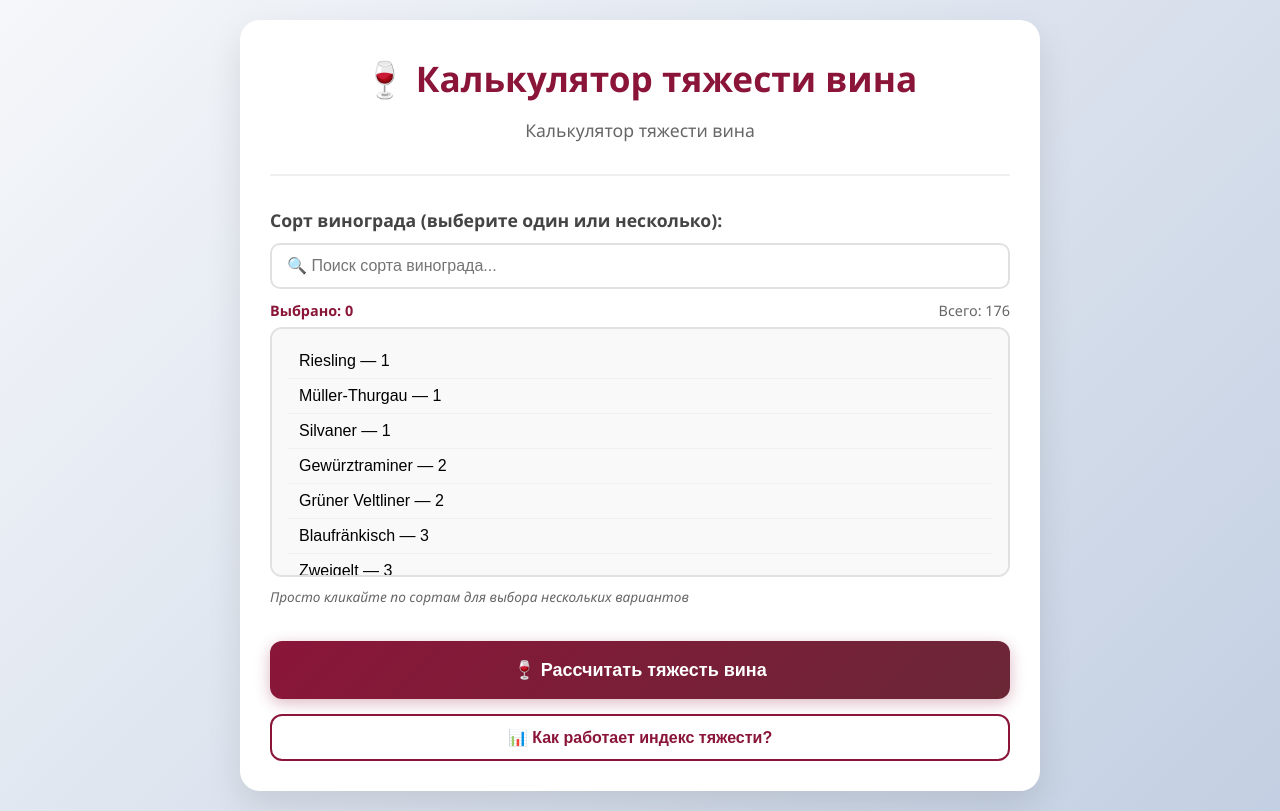
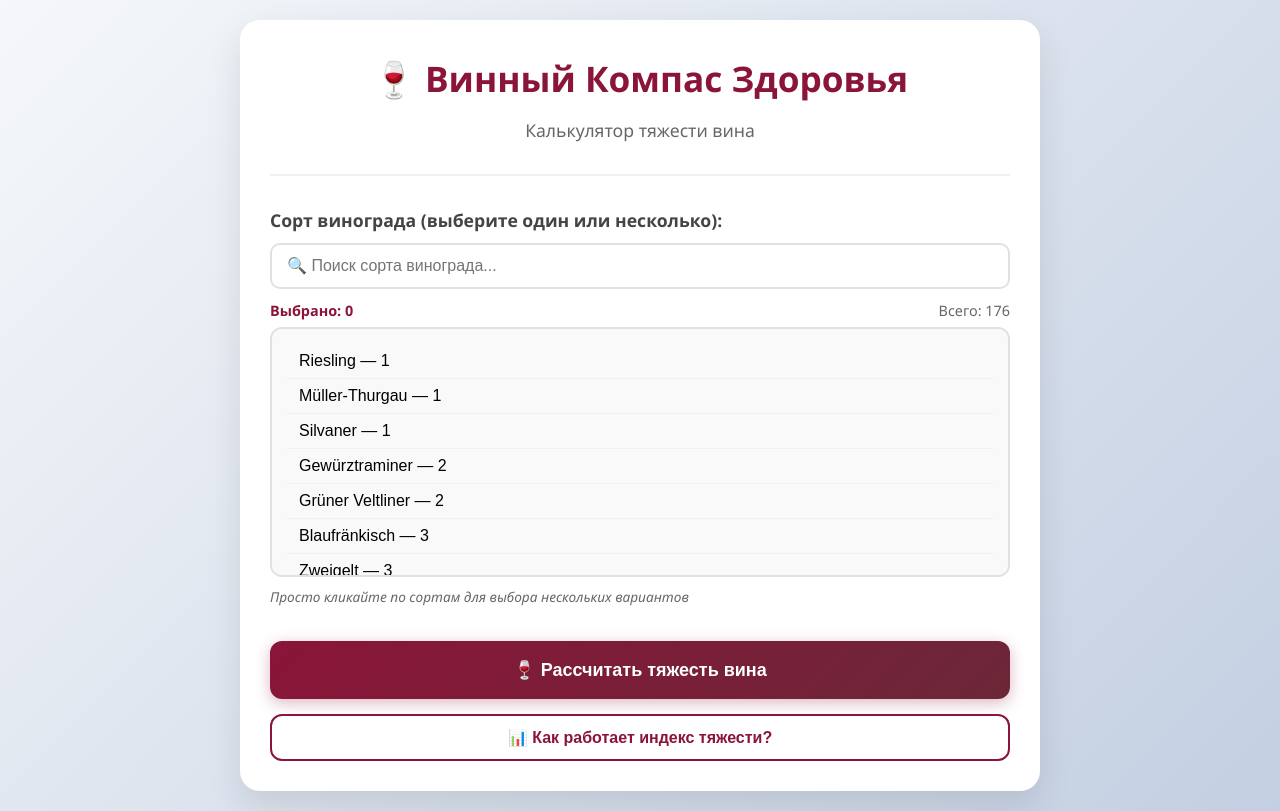
Before and after one commit to lukashdr/vine, a plain HTML site: page index.html in a window 1280 px wide. Drawn offline with Linux system fonts and the light colour scheme.

Commit message:
Update index.html

```diff
--- a/index.html
+++ b/index.html
@@ -496,7 +496,7 @@
 
 <div class="container">
   <div class="header">
-    <h1>🍷 Калькулятор тяжести вина</h1>
+    <h1>🍷 Винный Компас Здоровья</h1>
     <div class="subtitle">Калькулятор тяжести вина</div>
     <div class="dedication"></div>
   </div>
```
